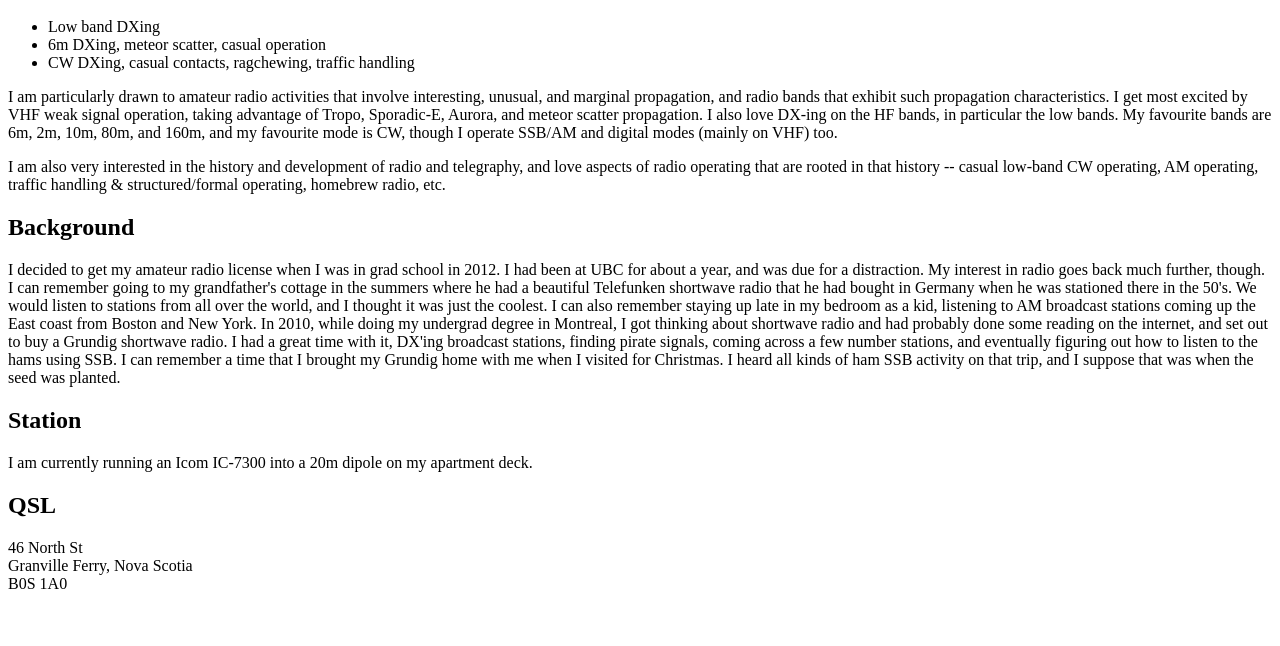
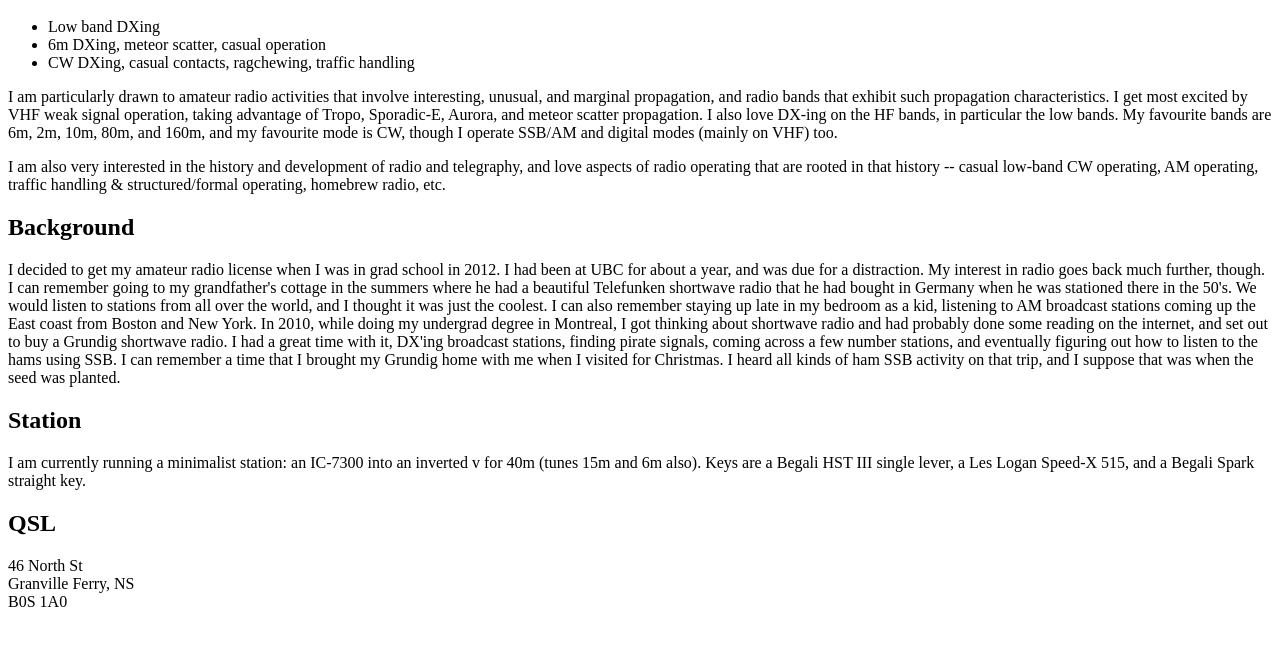
Before and after one commit to ve1em/ve1em.github.io, a plain HTML site: page index.html in a window 1280 px wide. Shown: the part 48-694 px from the top of the page. Drawn offline with Linux system fonts and the light colour scheme.

Commit message:
website update

```diff
--- a/index.html
+++ b/index.html
@@ -42,10 +42,12 @@ Christmas. I heard all kinds of ham SSB activity on that trip, and I suppose
 that was when the seed was planted.
 </p>
 <h2>Station</h2>
-I am currently running an Icom IC-7300 into a 20m dipole on my apartment deck.
+I am currently running a minimalist station: an IC-7300 into an inverted v for
+40m (tunes 15m and 6m also). Keys are a Begali HST III single lever, a Les
+Logan Speed-X 515, and a Begali Spark straight key.
 <h2>QSL</h2>
 46 North St<br />
-Granville Ferry, Nova Scotia <br />
+Granville Ferry, NS<br />
 B0S 1A0
 
 </body>
```
